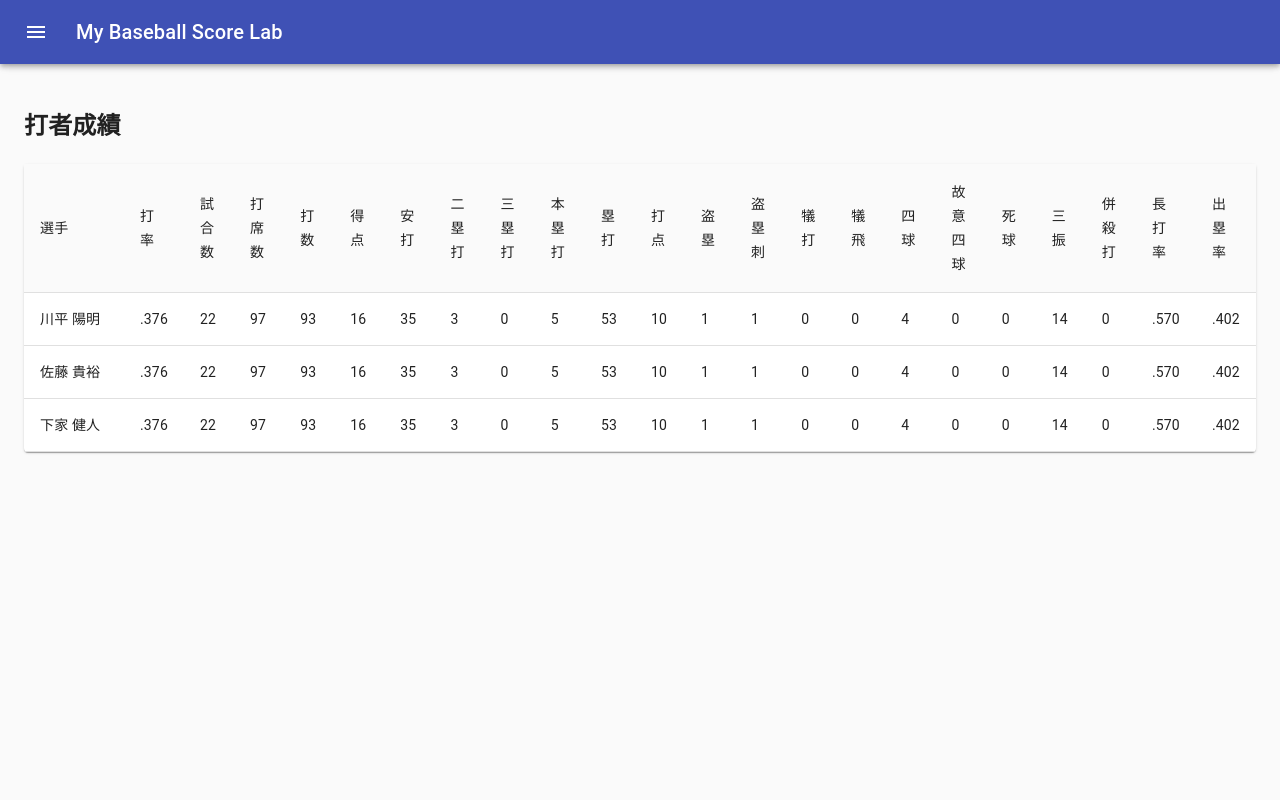
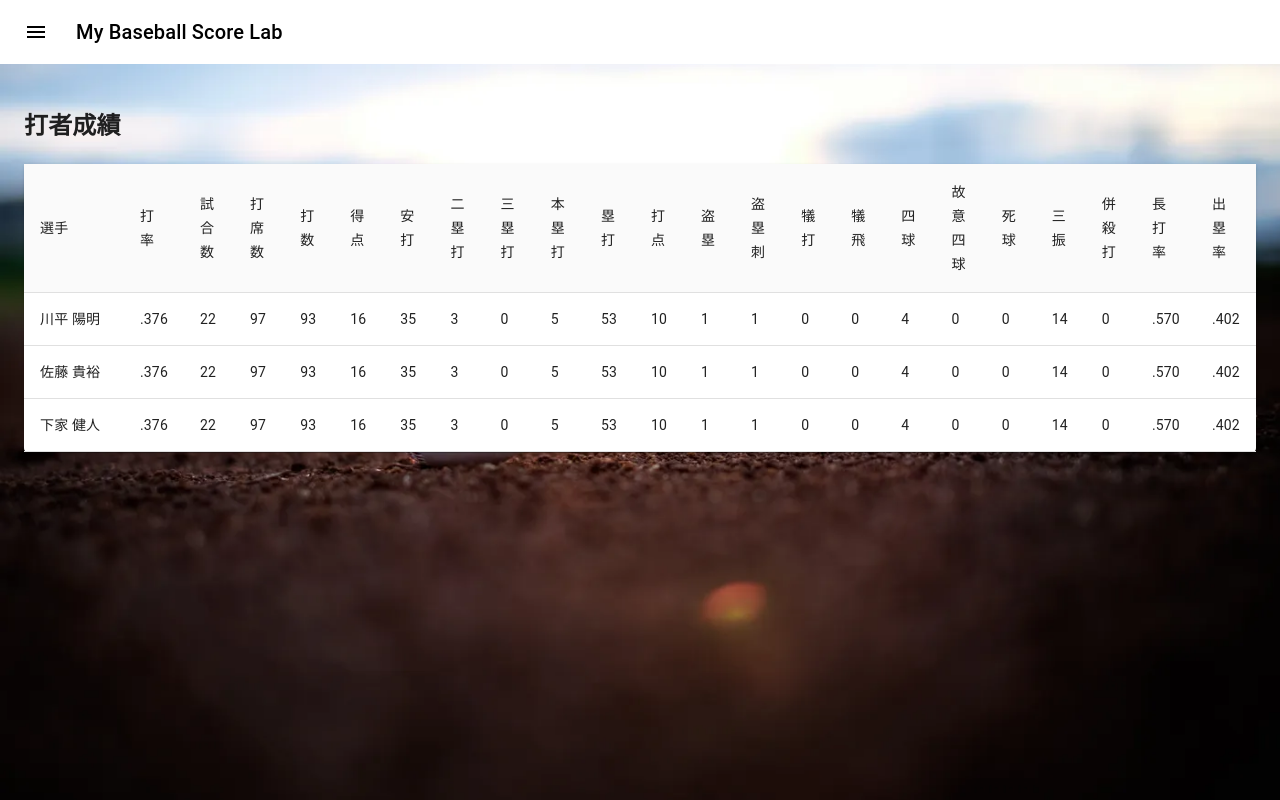
Before and after one commit to k-haruaki/MyBaseballScoreApp, a React (Create React App) app: page /performance/butter in a window 1280 px wide. Built offline with nearby package versions, Linux system fonts and the light colour scheme.

Commit message:
画面のデザイン修正

```diff
--- a/src/Router.js
+++ b/src/Router.js
@@ -1,10 +1,13 @@
 import React from 'react';
 import { Route, Switch } from 'react-router-dom';
+import { theme } from './components/UIkit';
 import { ButterPerformance, Home, Information, MatchResultList, MatchSchedule, PerformanceTop5, PitcherPerformance, PlayerList } from './templates';
 import MainFrame from './components/Main/MainFrame';
+import { MuiThemeProvider } from '@material-ui/core';
 
 const Router = () => {
     return (
+        <MuiThemeProvider theme = {theme}>
             <MainFrame
                 mainContents={
                     <Switch>
@@ -20,6 +23,7 @@ const Router = () => {
                     </Switch>
                 }
             />
+        </MuiThemeProvider>
     )
 }
 
--- a/src/assets/css/index.css
+++ b/src/assets/css/index.css
@@ -5,6 +5,12 @@ body {
     sans-serif;
   -webkit-font-smoothing: antialiased;
   -moz-osx-font-smoothing: grayscale;
+
+  background-color: #486d46;
+  background-image: url("../img/baseball.webp");
+  background-size: cover;
+  background-attachment: fixed;
+  background-position: center center;
 }
 
 code {
--- /dev/null
+++ b/src/components/UIkit/MaterialUIConfig.js
@@ -0,0 +1,17 @@
+import { createMuiTheme } from '@material-ui/core/styles';
+
+export const theme = createMuiTheme({
+    overrides: {
+        MuiPaper: {
+            elevation4: {
+                boxShadow: '0px',
+            }
+        },
+        MuiAppBar: {
+            colorPrimary: {
+                color: '#000000',
+                backgroundColor: '#ffffff',
+            }
+        }
+    }
+})
--- a/src/components/UIkit/index.js
+++ b/src/components/UIkit/index.js
@@ -1,2 +1,3 @@
 export { default as Calendar } from './Calendar';
 export { default as PrimaryTable } from './PrimaryTable';
+export { theme } from './MaterialUIConfig';
--- a/src/templates/teamInfo/Home.js
+++ b/src/templates/teamInfo/Home.js
@@ -6,10 +6,11 @@ const Home = () => {
     <>
       <div className='main'>
           <div className='main-title'>
-            <h2>トップページ</h2>
+            <h2>◯◯リーグ</h2>
           </div>
           <div className='main-content'>
-            <h2>トップページのコンテンツを表示する</h2>
+            <h2>感動の瞬間はここから生まれる</h2>
+            <h2>共に行こう　まだ見たことのない世界へ</h2>
           </div>
       </div>
     </>
```
Also changed, not shown: src/assets/img/baseball.webp (added). Lines whose indentation alone changed are shown as unchanged.
